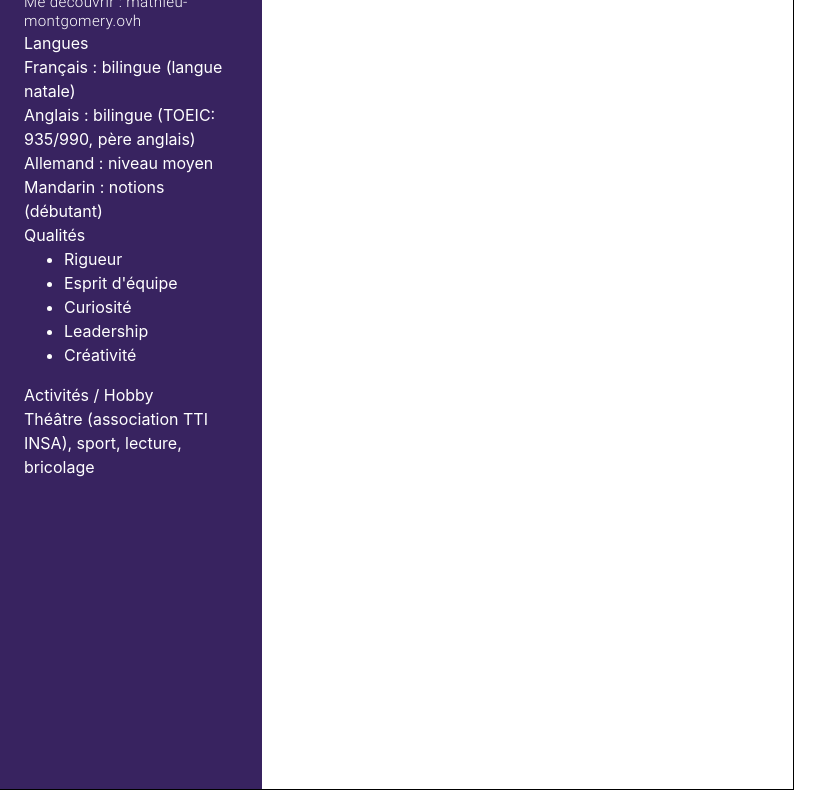
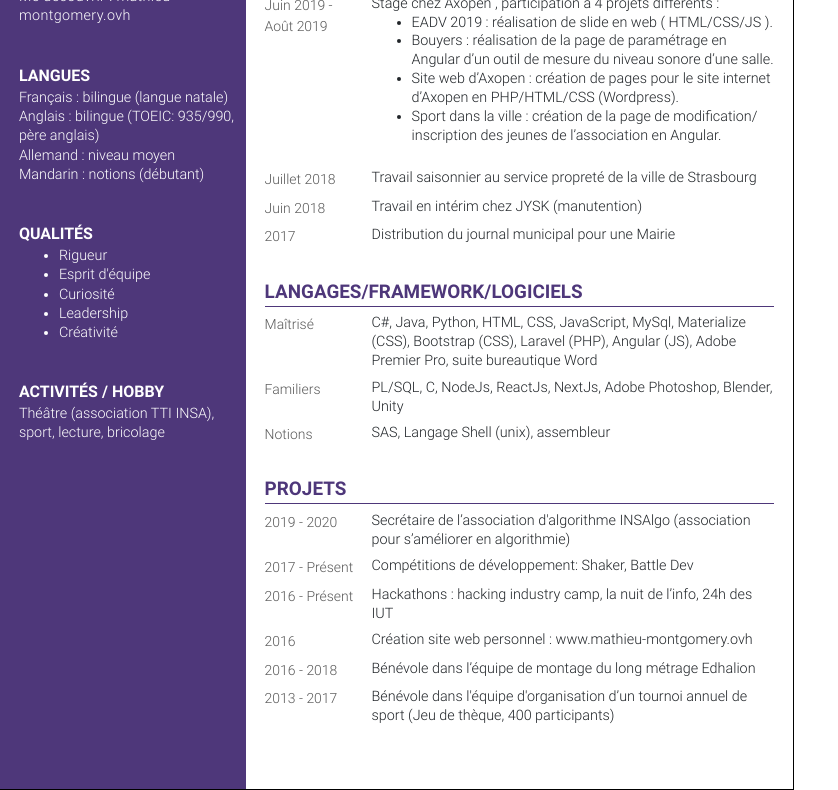
Before and after one commit to LittleMat/CV_in_web, a website built with webpack: page dist/index.html in a window 1280 px wide. Shown: the part 333-1123 px from the top of the page, without its empty margins (0-838 px from the left). Built offline with nearby package versions, Linux system fonts and the light colour scheme; some packages are replaced by stand-ins of ours; a web font is replaced by a local one.

Commit message:
Added style and list for big component

```diff
--- a/cv_french.json
+++ b/cv_french.json
@@ -64,14 +64,85 @@
 				]
 			},
 			{
-				"title" : "",
+				"title" : "Expérience professionnelle",
 				"icon" : "",
 				"elements" : [
 					{
-						"date_begin" : "",
+						"date_begin" : "Juin 2019",
+						"date_end" : "Août 2019",
+						"text" : "Stage  chez  Axopen , participation à  4 projets  différents :",
+						"list" : [
+							"EADV 2019 : réalisation de slide en web ( HTML/CSS/JS ).",
+							"Bouyers : réalisation de la page de paramétrage en  Angular  d’un outil de mesure du niveau sonore d’une salle.",
+							"Site web d’Axopen : création de pages pour le site internet d’Axopen en PHP/HTML/CSS  (Wordpress).",
+							"Sport dans la ville : création de la page de modification/ inscription des jeunes de l’association en  Angular."
+						]
+					},
+					{
+						"date_begin" : "Juillet 2018 ",
+						"text" : "Travail saisonnier au service propreté de la ville de Strasbourg "
+					},
+					{
+						"date_begin" : "Juin 2018 ",
+						"text" : "Travail en intérim  chez JYSK (manutention)"
+					},
+					{
+						"date_begin" : "2017",
+						"text" : "Distribution du journal municipal pour une Mairie"
+					}
+				]
+			},
+			{
+				"title" : "Langages/Framework/Logiciels",
+				"icon" : "",
+				"elements" : [
+					{
+						"date_begin" : "Maîtrisé",
+						"text" : "C#, Java, Python, HTML, CSS, JavaScript, MySql, Materialize (CSS), Bootstrap (CSS), Laravel (PHP), Angular (JS), Adobe Premier Pro, suite bureautique Word"
+					},
+					{
+						"date_begin" : "Familiers",
+						"text" : "PL/SQL, C, NodeJs, ReactJs, NextJs, Adobe Photoshop, Blender, Unity "
+					},
+					{
+						"date_begin" : "Notions",
+						"text" : "SAS, Langage Shell (unix), assembleur"
+					}
+				]
+			},
+			{
+				"title" : "Projets",
+				"icon" : "",
+				"elements" : [
+					{
+						"date_begin" : "2019",
+						"date_end" : "2020",
+						"text" : "Secrétaire de l’association d'algorithme INSAlgo (association pour s’améliorer en algorithmie)"
+					},
+					{
+						"date_begin" : "2017",
+						"date_end" : "Présent",
+						"text" : "Compétitions de développement: Shaker, Battle Dev"
+					},
+					{
+						"date_begin" : "2016",
+						"date_end" : "Présent",
+						"text" : "Hackathons : hacking industry camp, la nuit de l’info, 24h des IUT"
+					},
+					{
+						"date_begin" : "2016",
 						"date_end" : "",
-						"text" : "",
-						"list" : [""]
+						"text" : "Création site web personnel : www.mathieu-montgomery.ovh"
+					},
+					{
+						"date_begin" : "2016",
+						"date_end" : "2018",
+						"text" : "Bénévole dans l’équipe de montage du long métrage Edhalion"
+					},
+					{
+						"date_begin" : "2013",
+						"date_end" : "2017",
+						"text" : "Bénévole dans l'équipe d'organisation d’un tournoi annuel de sport (Jeu de thèque, 400 participants)"
 					}
 				]
 			}
--- a/src/custom.scss
+++ b/src/custom.scss
@@ -1,18 +1,16 @@
-// Stuff for printing the page
+// --------------------------------------------------------------
+//				    Stuff for printing the page
+// --------------------------------------------------------------
+
 @page { size: auto;  margin: 0mm; padding: 0mm;}
 @media print {
 	body {-webkit-print-color-adjust: exact;}
 }
 
-// Variables
-$green: green;
-$theme-colors: (
-  "primary": #382360,
-);
-$part_1_width: 33%;
+// --------------------------------------------------------------
+//				Initial value for A4 dimensions
+// --------------------------------------------------------------
 
-
-// Initial value for A4 dimensions
 .part_1{
 	width: $part_1_width;
 	@extend .h-100;
@@ -42,7 +40,23 @@ h1 {
 }
 
 
-// Personnal info
+// --------------------------------------------------------------
+//				         Variables
+// --------------------------------------------------------------
+
+$green: green;
+$part_1_width: 33%;
+$theme-colors: (
+  "primary": #382360,
+);
+
+$space_small: 0mm;
+$space_big: 0mm;
+
+// --------------------------------------------------------------
+//						Personnal info
+// --------------------------------------------------------------
+
 .name {
 	font-family: 'Roboto-Bold';
 	letter-spacing: 0.2mm;
@@ -61,8 +75,43 @@ h1 {
 	margin-top: 8mm;
 }
 
+// --------------------------------------------------------------
+//						Small component
+// --------------------------------------------------------------
 
-// Custom classes
+.small_component_holder{
+	margin-top: $space_small;
+}
+
+.small_c_title{
+	font-family: 'Roboto-Bold';
+	text-transform: uppercase;
+}
+
+.small_c_content{
+
+}
+
+.small_c_array{
+
+}
+
+.small_c_list{
+
+}
+
+// --------------------------------------------------------------
+//						Big component
+// --------------------------------------------------------------
+
+// --------------------------------------------------------------
+//						Objectif
+// --------------------------------------------------------------
+
+// --------------------------------------------------------------
+//						Custom class
+// --------------------------------------------------------------
+
 .min-100 {
 	min-height: 100%;
 }
--- a/src/fonts.scss
+++ /dev/null
@@ -1,23 +0,0 @@
-@font-face {
-  font-family: 'Roboto-Thin';
-  src: 	url('../assets/fonts/roboto/Roboto-Thin.woff') format('woff'),
-  		url('../assets/fonts/roboto/Roboto-Thin.woff2') format('woff2');
-}
-
-@font-face {
-  font-family: 'Roboto-Light';
-  src: 	url('../assets/fonts/roboto/Roboto-Light.woff') format('woff'),
-  		url('../assets/fonts/roboto/Roboto-Light.woff2') format('woff2');
-}
-
-@font-face {
-  font-family: 'Roboto-Regular';
-  src: 	url('../assets/fonts/roboto/Roboto-Regular.woff') format('woff'),
-  		url('../assets/fonts/roboto/Roboto-Regular.woff2') format('woff2');
-}
-
-@font-face {
-  font-family: 'Roboto-Bold';
-  src: 	url('../assets/fonts/roboto/Roboto-Bold.woff') format('woff'),
-  		url('../assets/fonts/roboto/Roboto-Bold.woff2') format('woff2');
-}
--- a/src/index.js
+++ b/src/index.js
@@ -2,7 +2,9 @@ import _ from 'lodash';
 import style from './scss/style.scss';
 import $ from 'jquery';
 import PersonnalPattern from './patterns/personnal.pattern.js';
-import SmallComponentPattern from './patterns/small_components.pattern.js';
+import SmallComponentPattern from './patterns/small_component.pattern.js';
+import BigComponentPattern from './patterns/big_component.pattern.js';
+import ObjectifPattern from './patterns/objectif.pattern.js';
 
 require('../dist/index.html')
 const cv_json = require('../cv_french.json')
@@ -18,14 +20,35 @@ function pattern_personnal() {
 }
 
 function pattern_small_components() {
-	let output = document.querySelector('#small_components');
+	let output = document.querySelector('#pattern_small_component');
 	let injectable = '';
 	let c = cv_json.CV.small_components;
 
 	for (var comp in c) {
 		let smallComponentPattern = new SmallComponentPattern(c[comp].title, c[comp].content, c[comp].array, c[comp].list);
-		console.log(smallComponentPattern.getHtml())
 		injectable += smallComponentPattern.getHtml();
+	}
+
+	output.innerHTML = injectable; // Inject html structure
+}
+
+function pattern_objectif(){
+	let output = document.querySelector('#pattern_objectif');
+	let c = cv_json.CV.objectif;
+	let objectifPattern = new ObjectifPattern(c.title, c.text);
+	let injectable = objectifPattern.getHtml();
+
+	output.innerHTML = injectable;
+}
+
+function pattern_big_components() {
+	let output = document.querySelector('#pattern_big_component');
+	let injectable = '';
+	let c = cv_json.CV.big_components;
+
+	for (var comp in c) {
+		let bigComponentPattern = new BigComponentPattern(c[comp].title, c[comp].icon, c[comp].elements);
+		injectable += bigComponentPattern.getHtml();
 	}
 
 	output.innerHTML = injectable; // Inject html structure
@@ -34,3 +57,5 @@ function pattern_small_components() {
 
 pattern_personnal();
 pattern_small_components();
+pattern_objectif();
+pattern_big_components();
--- /dev/null
+++ b/src/patterns/big_component.pattern.js
@@ -0,0 +1,37 @@
+import {arrayToHtml, listToHtml} from '../utils'
+
+export default class BigComponentPattern {
+	constructor(title, icon, elements) {
+		this.title = title;
+		this.icon = icon ? icon : null;
+		this.elements = elements ? this.elementsToHtml(elements) : null;
+	}
+
+	elementsToHtml(elements) {
+		let res = ''
+
+		elements.forEach( function(e) {
+			var class_date = e.date_end ? '' : 'hidden';
+			res += `<div class="big_c_element">
+						<div class="big_c_el_date">
+							${e.date_begin} <span class="${class_date}">- ${e.date_end} </span>
+						</div>
+						<div class="big_c_el_text">
+							${e.text}
+							<div class="big_c_el_list">
+								${e.list ? listToHtml(e.list) : ''}
+							</div>
+						</div>
+					</div>`
+		});
+
+		return res;
+	}
+
+	getHtml() {
+		return `<div class='big_component_holder'>
+					<div class="big_c_title">${this.title}</div>
+					<div class="big_c_elements_holder">${this.elements ? this.elements : ''}</div>
+				</div>`
+	}
+}
--- /dev/null
+++ b/src/patterns/objectif.pattern.js
@@ -0,0 +1,13 @@
+export default class ObjectifPattern {
+	constructor(title, text) {
+		this.title = title;
+		this.text = text;
+	}
+
+	getHtml() {
+		return `<div>
+					<div class="objectif_title">${this.title}</div>
+					<div class="objectif_text">${this.text}</div>
+				</div>`
+	}
+}
--- /dev/null
+++ b/src/patterns/small_component.pattern.js
@@ -0,0 +1,20 @@
+import {arrayToHtml, listToHtml} from '../utils'
+
+export default class SmallComponentPattern {
+	constructor(title, content, array, list) {
+		this.title = title;
+		this.content = content;
+		this.array = array ? arrayToHtml(array) : null;
+		this.list = list ? listToHtml(list) : null;
+	}
+
+	getHtml() {
+		return `<div class='small_component_holder'>
+					<div class="small_c_title">${this.title}</div>
+					<div class="small_c_content">${this.content ? this.content : ''}</div>
+
+					<div class="small_c_array">${this.array ? this.array : ''}</div>
+					<div class="small_c_list">${this.list ? this.list : ''}</div>
+				</div>`
+	}
+}
--- a/src/patterns/small_components.pattern.js
+++ /dev/null
@@ -1,35 +0,0 @@
-export default class SmallComponentPattern {
-	constructor(title, content, array, list) {
-		this.title = title;
-		this.content = content;
-		this.array = array ? this.arrayToHtml(array) : null;
-		this.list = list ? this.listToHtml(list) : null;
-	}
-
-	arrayToHtml(array) {
-		let res = '';
-		for (var item in array) {
-			res += `<div>${array[item]}</div>`
-		}
-		return res
-	}
-
-	listToHtml(list) {
-		let res = '<ul>';
-		for (var item in list) {
-			res += `<li>${list[item]}</li>`
-		}
-		res += '</ul>'
-		return res
-	}
-
-	getHtml() {
-		return `<div class='small_component_holder'>
-					<div>${this.title}</div>
-					<div>${this.content ? this.content : ''}</div>
-
-					<div>${this.array ? this.array : ''}</div>
-					<div>${this.list ? this.list : ''}</div>
-				</div>`
-	}
-}
--- a/src/scss/custom.scss
+++ b/src/scss/custom.scss
@@ -1,25 +1,50 @@
-// Stuff for printing the page
+// --------------------------------------------------------------
+//				         Variables
+// --------------------------------------------------------------
+
+$color_date:#595959;
+$color_main: #4e377a;
+
+$theme-colors: (
+  "primary": $color_main,
+);
+
+$part_1_width: 31%;
+$space_small: 10mm;
+$space_big: 8mm;
+$padding_left_panel:5mm;
+$padding_right_panel:5mm;
+
+$date_width: 21%;
+
+$font_title: Roboto-Bold;
+$size_title: 5mm;
+$font_text: Roboto-Light;
+$size_text: 3.8mm;
+$line_height_text: 5mm;
+$size_date: 3.7mm;
+// --------------------------------------------------------------
+//				    Stuff for printing the page
+// --------------------------------------------------------------
+
 @page { size: auto;  margin: 0mm; padding: 0mm;}
 @media print {
 	body {-webkit-print-color-adjust: exact;}
 }
 
-// Variables
-$green: green;
-$theme-colors: (
-  "primary": #382360,
-);
-$part_1_width: 33%;
+// --------------------------------------------------------------
+//				Initial value for A4 dimensions
+// --------------------------------------------------------------
 
-
-// Initial value for A4 dimensions
 .part_1{
 	width: $part_1_width;
+	padding: $padding_left_panel 0 $padding_left_panel $padding_left_panel;
 	@extend .h-100;
 }
 
 .part_2{
 	width: 100 - $part_1_width;
+	padding:$padding_right_panel;
 	@extend .h-100;
 }
 
@@ -41,19 +66,21 @@ h1 {
 	font-size: 13px;
 }
 
+// --------------------------------------------------------------
+//						Personnal info
+// --------------------------------------------------------------
 
-// Personnal info
 .name {
 	font-family: 'Roboto-Bold';
 	letter-spacing: 0.2mm;
-	font-size: 10mm;
+	font-size: 9.5mm;
 	line-height: 9mm;
 }
 
 .small_info {
 	font-family: 'Roboto-Light';
 	letter-spacing: 0.1mm;
-	font-size: 4mm;
+	font-size: $size_text;
 	line-height: 5mm;
 }
 
@@ -61,8 +88,87 @@ h1 {
 	margin-top: 8mm;
 }
 
+// --------------------------------------------------------------
+//						Small component
+// --------------------------------------------------------------
 
-// Custom classes
+.small_component_holder{
+	margin-top: $space_small;
+}
+
+.small_c_title{
+	font-family: $font_title;
+	text-transform: uppercase;
+}
+
+.small_c_content, .small_c_array, .small_c_list{
+	font-size: $size_text;
+	font-family: $font_text;
+	line-height: 5.1mm;
+}
+
+// --------------------------------------------------------------
+//						Big component
+// --------------------------------------------------------------
+.big_component_holder{
+	margin-top: $space_big;
+}
+
+.big_c_title{
+	color:$color_main;
+	font-family: $font_title;
+	text-transform: uppercase;
+	font-size: $size_title;
+}
+
+.big_c_elements_holder{
+	border-top: 1px solid $color_main;
+}
+
+.big_c_element{
+	display:flex;
+	margin-top: 2mm;
+}
+
+.big_c_el_date{
+	box-sizing: border-box;
+	padding-right: 2mm;
+	width: $date_width;
+	font-family: Roboto-Light;
+	font-size: $size_date;
+	color: $color_date;
+}
+
+.big_c_el_text{
+	width: 100-$date_width;
+	font-family: $font_text;
+	font-size: $size_text;
+	line-height: $line_height_text;
+}
+// --------------------------------------------------------------
+//						Objectif
+// --------------------------------------------------------------
+
+.objectif_title {
+	color: $color_main;
+	text-transform: uppercase;
+	font-family: $font_title;
+	font-size: 7mm;
+}
+
+.objectif_text {
+	font-family: $font_text;
+	font-size: 5mm;
+}
+
+// --------------------------------------------------------------
+//						Custom class
+// --------------------------------------------------------------
+
 .min-100 {
 	min-height: 100%;
 }
+
+.hidden {
+	display: none;
+}
--- a/src/style.scss
+++ /dev/null
@@ -1,6 +0,0 @@
-@import "fonts";
-@import "~bootstrap/scss/functions";
-@import "~bootstrap/scss/variables";
-@import "~bootstrap/scss/mixins";
-@import "custom";
-@import "~bootstrap/scss/bootstrap";
--- /dev/null
+++ b/src/utils.js
@@ -0,0 +1,16 @@
+export function arrayToHtml(array) {
+	let res = '';
+	for (var item in array) {
+		res += `<div>${array[item]}</div>`
+	}
+	return res
+}
+
+export function listToHtml(list) {
+	let res = '<ul>';
+	for (var item in list) {
+		res += `<li>${list[item]}</li>`
+	}
+	res += '</ul>'
+	return res
+}
--- a/webpack.config.js
+++ b/webpack.config.js
@@ -4,7 +4,7 @@ const DIST_DIR = path.resolve(__dirname, "dist");
 module.exports = {
 	entry: './src/index.js',
 	output: {
-		path: path.resolve(__dirname, 'dist'),
+		path: DIST_DIR,
 		filename: 'cv.bundle.js'
 	},
 
```
Also changed, not shown: dist/index.html.
